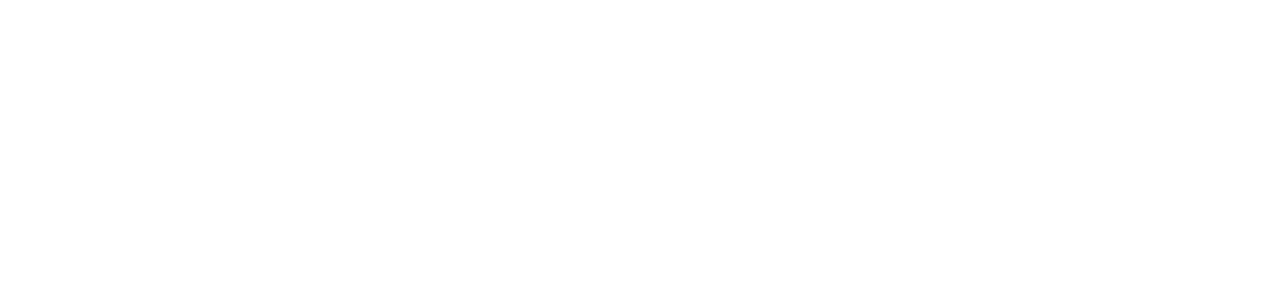
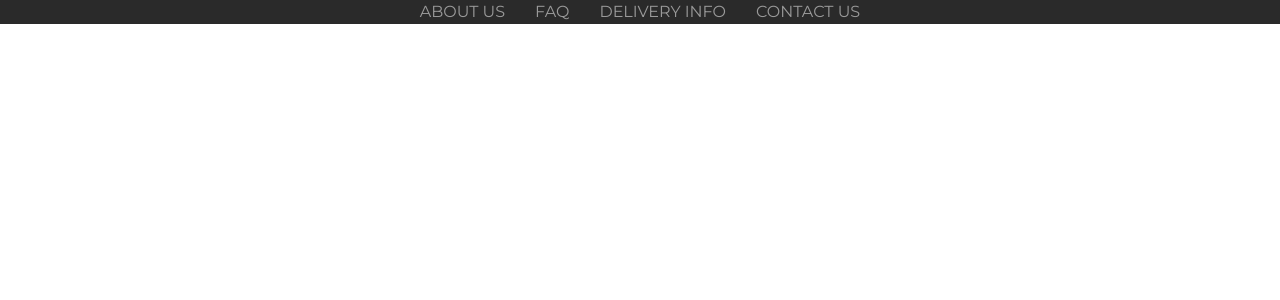
Before and after one commit to OvinduArchanaNambukara/Team_B-B_My-Store, a React (Create React App) app: page / in a window 1280 px wide. Shown: the top 300 px of the page. Built offline with nearby package versions, Linux system fonts and the light colour scheme.

Commit message:
Footer links added

```diff
--- a/src/assets/style_sheets/partials/_footer.scss
+++ b/src/assets/style_sheets/partials/_footer.scss
@@ -1 +1,6 @@
 @import "variables";
+
+.footer {
+  background-color: $footer-bg-color;
+  color: $footer-font-color;
+}
--- a/src/components/footer/FooterLinks.tsx
+++ b/src/components/footer/FooterLinks.tsx
@@ -1,8 +1,14 @@
 import React from "react";
+import {Col, Row} from "react-bootstrap";
 
 const FooterLinks: React.FC = () => {
   return (
-    <></>
+    <Row className="justify-content-center">
+      <Col xs={12} md="auto">ABOUT US</Col>
+      <Col xs={12} md="auto">FAQ</Col>
+      <Col xs={12} md="auto">DELIVERY INFO</Col>
+      <Col xs={12} md="auto">CONTACT US</Col>
+    </Row>
   );
 }
 
```
